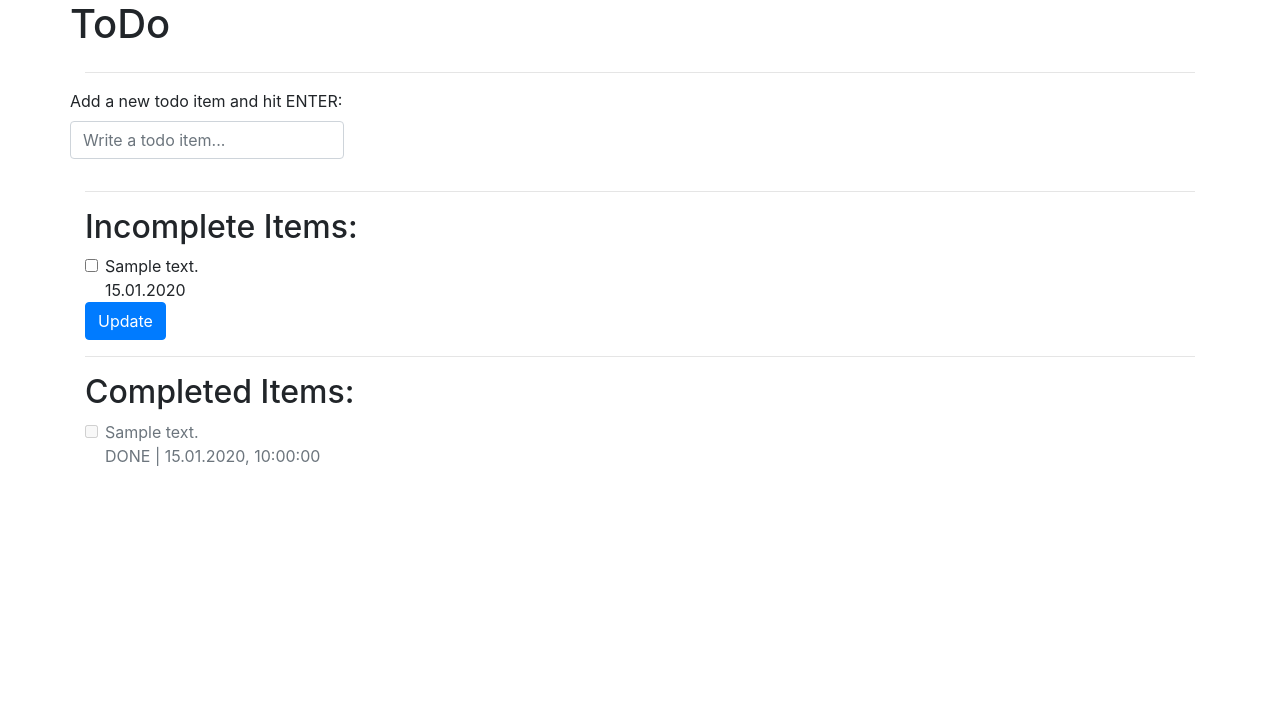
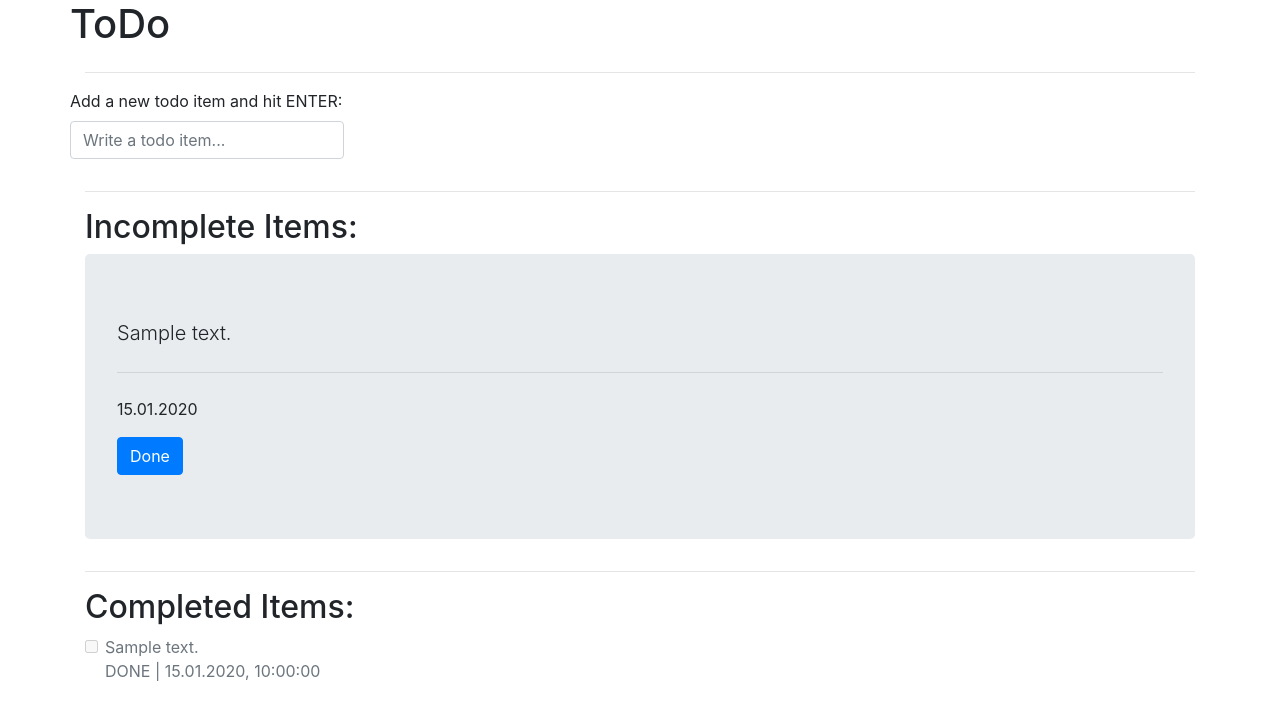
Before and after one commit to Newpaw/ToDo, a Flask app: template app/templates/index.html in a window 1280 px wide. Shown: the top 720 px of the page. Run offline with Flask 2, Linux system fonts and the light colour scheme; the template is opened without the code that fills it: values that come from a table or form of the project are taken from there, others are empty; tables that the repository leaves empty hold one stand-in row (values such as "Sample post"); some libraries are stand-ins or nearby versions.

Commit message:
change to one by one commit

```diff
--- a/app/templates/index.html
+++ b/app/templates/index.html
@@ -15,7 +15,8 @@
         <form action="{{ url_for('add') }}" method="POST">
             <div class="form-group">
                 <label for="input todo item">Add a new todo item and hit ENTER:</label>
-                <input id="input todo item" type="text" class="form-control" placeholder="Write a todo item..." name="todoitem">
+                <input id="input todo item" type="text" class="form-control" placeholder="Write a todo item..."
+                    name="todoitem">
             </div>
         </form>
 
@@ -23,30 +24,33 @@
     <hr>
 
     <h2>Incomplete Items:</h2>
+
+    {% for todo in incomplete %}
     <form action="{{ url_for('update') }}" method="POST">
-        {% for todo in incomplete %}
-        <div class="form-check">
-            <input id="checkbox for not done items {{todo.id}}" class="form-check-input" type="checkbox" name="checked" value="{{todo.id}}">
-            <label for="checkbox for not done items {{todo.id}}" class="form-check-label">
-                {{todo.text}}<br>
-                {{todo.created_date.strftime("%d.%m.%Y")}}
-            </label>
-        </div>
-        {% endfor %}
-        {% if exist %}
+    <div class="jumbotron">
+        <p class="lead">{{todo.text}}</p>
+        <hr class="my-4">
+        <p>{{todo.created_date.strftime("%d.%m.%Y")}}</p>
 
-        <button type="submit" class="btn btn-primary">Update</button>
-        {% endif %}
+        <button class="btn btn-primary" type="submit" value="{{todo.id}}" name="done"> Done </button>
+        <!-- <button class="btn btn-primary" type="submit" value="{{todo.id}}" name="update"> Update </button>
+        <button class="btn btn-primary" type="submit" value="{{todo.id}}" name="cancel"> Cancel </button> -->
+    </div>
+    </form>
+    {% endfor %}
 
 
-    </form>
+
+
+
 
     <hr>
     <h2>Completed Items:</h2>
     {% for todo in complete %}
     <div class="form-check">
-        <input id="checkbox for done items {{todo.id}}" class="form-check-input" type="checkbox" name="checkeddone" value="{{todo.id}}" disabled>
-        <label for="checkbox for done items {{todo.id}}"class="form-check-label">
+        <input id="checkbox for done items {{todo.id}}" class="form-check-input" type="checkbox" name="checkeddone"
+            value="{{todo.id}}" disabled>
+        <label for="checkbox for done items {{todo.id}}" class="form-check-label">
             {{todo.text}} <br>
             DONE | {{todo.update_date.strftime("%d.%m.%Y, %H:%M:%S")}}
         </label>
```
Also changed, not shown: app/base.py (+14 -4 lines).
